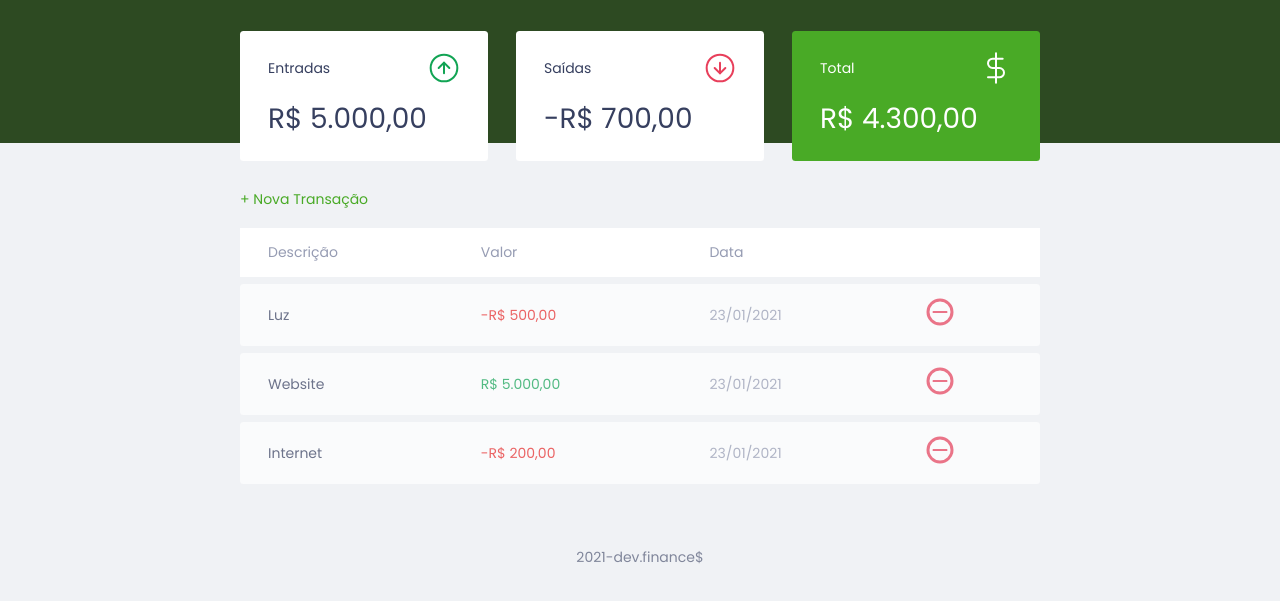
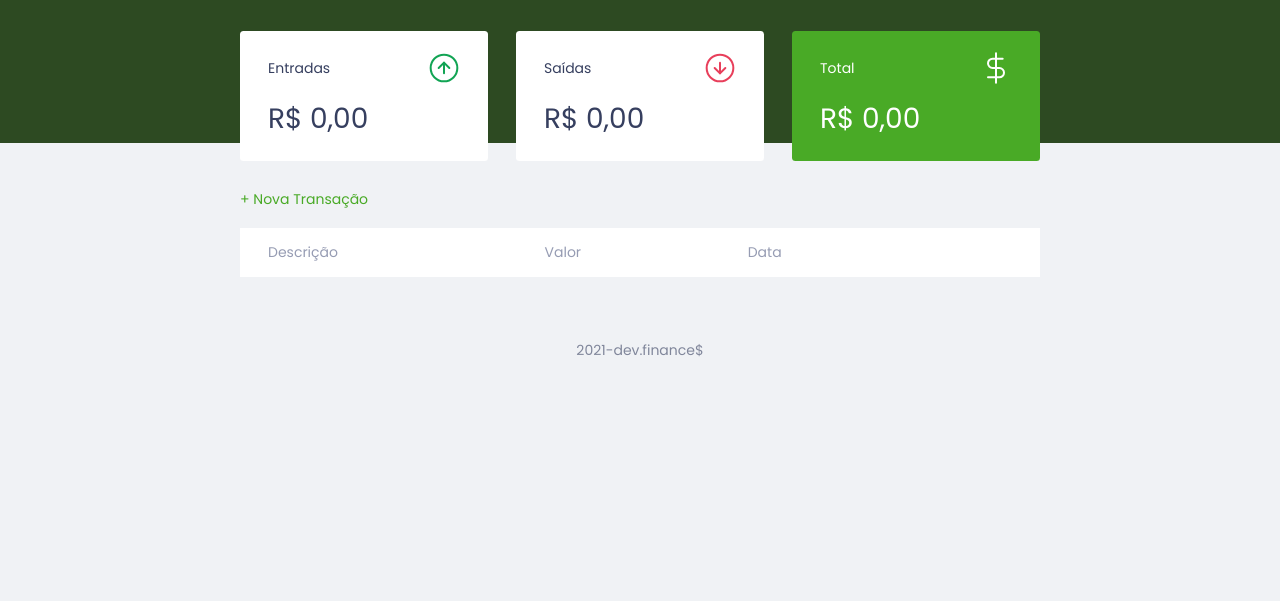
Before and after one commit to gabi-souza/dev-finance, a plain HTML site: page index.html in a window 1280 px wide. Shown: the part 55-656 px from the top of the page. Drawn offline with Linux system fonts and the light colour scheme.

Commit message:
Add files via upload

```diff
--- a/index.html
+++ b/index.html
@@ -28,7 +28,7 @@
             <span>Entradas</span>
             <img src="./assets/income.svg" alt="Imagem de entradas" />
           </h3>
-          <p id="incomeDisplay">R$ 5.000,00</p>
+          <p id="incomeDisplay">R$ 0,00</p>
         </div>
 
         <div class="card">
@@ -36,7 +36,7 @@
             <span>Saídas</span>
             <img src="./assets/expense.svg" alt="Imagem de saídas" />
           </h3>
-          <p id="expenseDisplay">R$ 2.000,00</p>
+          <p id="expenseDisplay">R$ 0,00</p>
         </div>
 
         <div class="card total">
@@ -44,7 +44,7 @@
             <span>Total</span>
             <img src="./assets/total.svg" alt="Imagem de total" />
           </h3>
-          <p id="totalDisplay">R$ 3.000,00</p>
+          <p id="totalDisplay">R$ 0,00</p>
         </div>
       </section>
       <section id="transaction">
--- a/scripts.js
+++ b/scripts.js
@@ -7,24 +7,20 @@
   }
 }
 
+const Storage = {
+  get() {
+    return JSON.parse(localStorage.getItem('dev.finances:transactions')) || []
+  },
+  set(transactions) {
+    localStorage.setItem(
+      'dev.finances:transactions',
+      JSON.stringify(transactions)
+    )
+  }
+}
+
 const Transaction = {
-  all: (transactions = [
-    {
-      description: 'Luz',
-      amount: -50000,
-      date: '23/01/2021'
-    },
-    {
-      description: 'Website',
-      amount: 500000,
-      date: '23/01/2021'
-    },
-    {
-      description: 'Internet',
-      amount: -20000,
-      date: '23/01/2021'
-    }
-  ]),
+  all: Storage.get(),
 
   add(transaction) {
     Transaction.all.push(transaction)
@@ -67,12 +63,13 @@
   transactionsContainer: document.querySelector('#data-table tbody'),
   addTransaction(transaction, index) {
     const tr = document.createElement('tr')
-    tr.innerHTML = DOM.innerHTMLTransaction(transaction)
+    tr.innerHTML = DOM.innerHTMLTransaction(transaction, index)
+    tr.dataset.index = index
 
     DOM.transactionsContainer.appendChild(tr)
   },
 
-  innerHTMLTransaction(transaction) {
+  innerHTMLTransaction(transaction, index) {
     const CSSclass = transaction.amount > 0 ? 'income' : 'expense'
 
     const amount = Utils.formatCurrency(transaction.amount)
@@ -82,7 +79,7 @@
     <td class="${CSSclass}">${amount}</td>
     <td class="date">${transaction.date}</td>
     <td>
-      <img src="./assets/minus.svg" alt="Remover Transação" />
+      <img onclick="Transaction.remove(${index})" src="./assets/minus.svg" alt="Remover Transação" />
     </td>
   `
 
@@ -198,11 +195,13 @@
 
 const App = {
   init() {
-    Transaction.all.forEach(function (transaction) {
-      DOM.addTransaction(transaction)
+    Transaction.all.forEach(function (transaction, index) {
+      DOM.addTransaction(transaction, index)
     })
 
     DOM.updateBalance()
+
+    Storage.set(Transaction.all)
   },
   reload() {
     DOM.clearTransactions()
```
